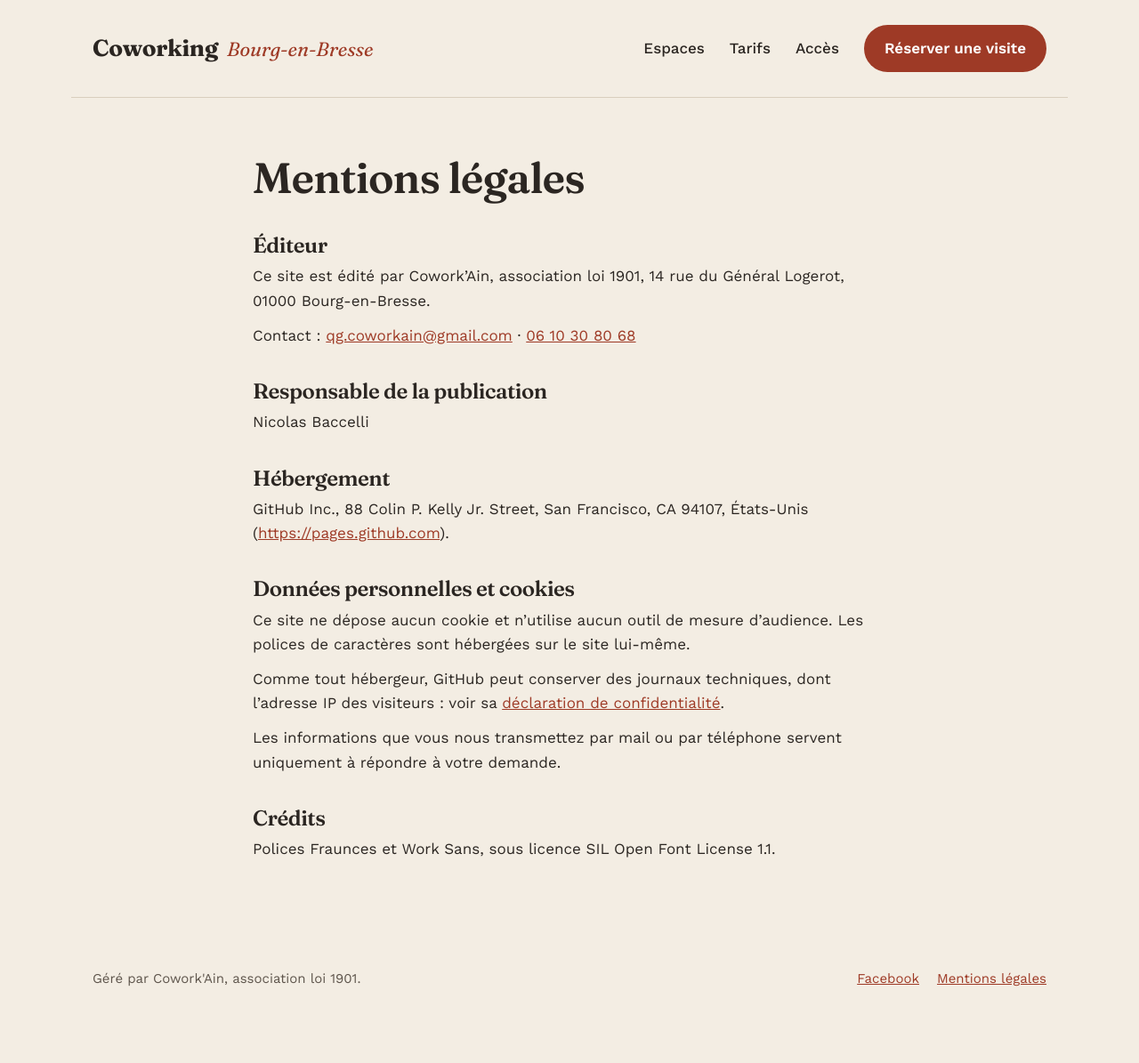
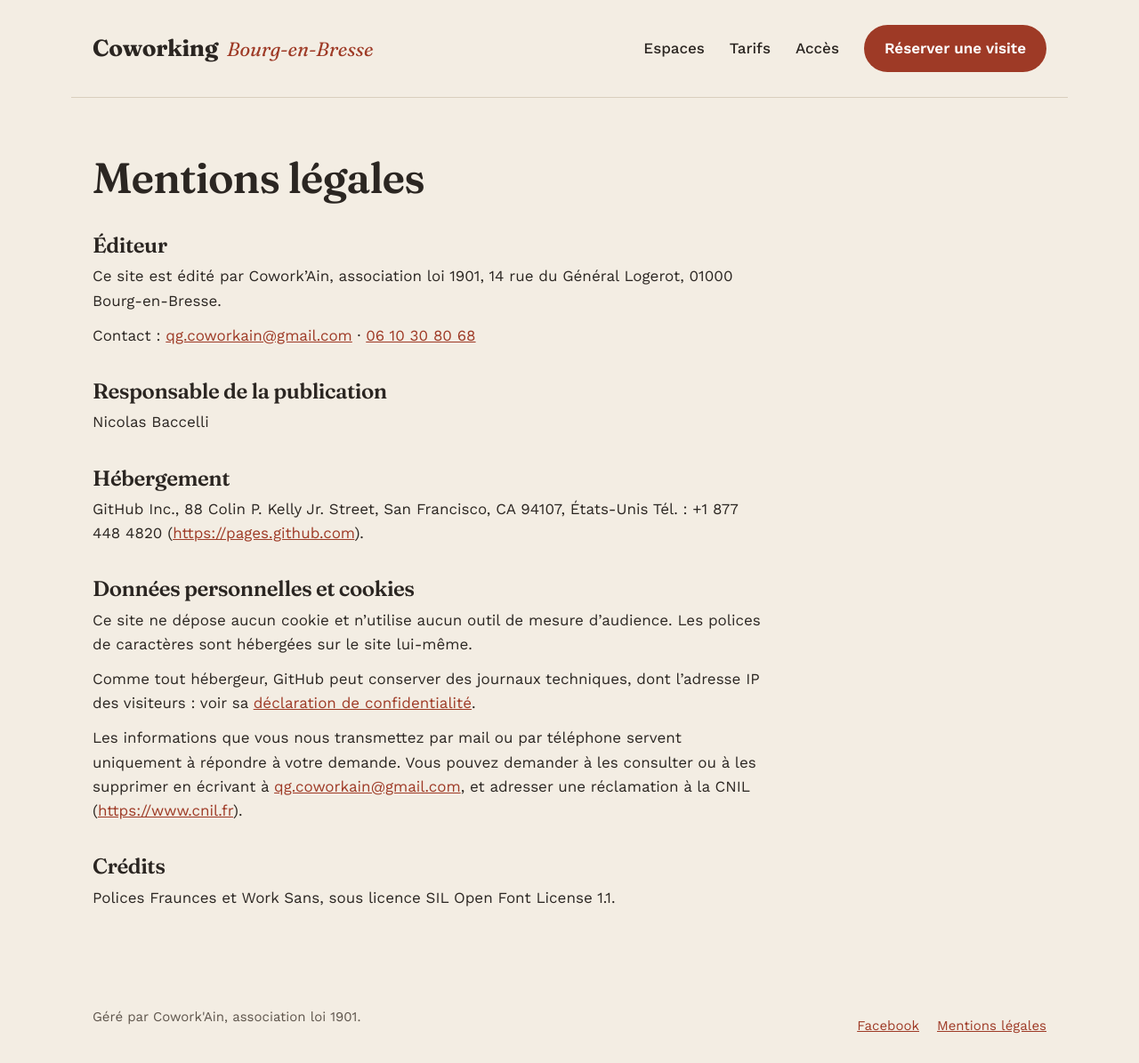
Before and after one commit to chocobn69/coworking-bourg, a Jekyll site: the page built from mentions-legales.md, in a window 1280 px wide. Shown: the whole page at 89% size. Built offline with Jekyll 4.4.1, drawn with Linux system fonts in a browser that asks for light colours; before the commit the page ends 1144 px from its top, so only the background shows below that.

Commit message:
Apply review fixes: no default theme, touch targets, French typography
Co-Authored-By: Claude Opus 5.5 <noreply@anthropic.com>

```diff
--- a/_config.yml
+++ b/_config.yml
@@ -8,6 +8,7 @@ url: "https://www.coworking-bourg.fr"
 baseurl: ""
 lang: fr
 locale: fr_FR
+theme: null
 
 webmaster_verifications:
   google: omjtwlAwENW3ic3Nw6-ZVjn3lwXdwK5TZl1S9A-g4Cs
@@ -28,3 +29,4 @@ exclude:
   - Gemfile.lock
   - vendor/
   - node_modules/
+  - CNAME
--- a/assets/css/main.css
+++ b/assets/css/main.css
@@ -68,6 +68,10 @@ a:hover {
   color: var(--encre);
 }
 
+a[href^="tel:"] {
+  white-space: nowrap;
+}
+
 :focus-visible {
   outline: 3px solid var(--brique);
   outline-offset: 3px;
@@ -109,6 +113,10 @@ address {
 
 .evitement:focus {
   top: 8px;
+}
+
+.evitement:hover {
+  color: var(--papier);
 }
 
 .doux {
@@ -222,6 +230,9 @@ address {
 }
 
 .menu a:not(.bouton) {
+  display: inline-flex;
+  align-items: center;
+  min-height: 44px;
   color: var(--encre);
   text-decoration: none;
 }
@@ -320,6 +331,8 @@ address {
   position: relative;
   flex: 1 1 400px;
   min-width: 0;
+  max-width: 440px;
+  margin-inline: auto;
   height: 440px;
 }
 
@@ -557,7 +570,7 @@ address {
   flex-wrap: wrap;
   justify-content: space-between;
   gap: 16px;
-  padding-block: 32px;
+  padding-block: 20px;
   color: var(--texte-pied);
   font-size: 15px;
 }
@@ -567,11 +580,20 @@ address {
   gap: 20px;
 }
 
+.pied nav a {
+  display: inline-flex;
+  align-items: center;
+  min-height: 44px;
+}
+
 /* Pages simples : mentions légales, 404 */
 
 .page {
+  padding-block: 64px 88px;
+}
+
+.page > * {
   max-width: 760px;
-  padding-block: 64px 88px;
 }
 
 .page h1 {
--- a/index.html
+++ b/index.html
@@ -46,7 +46,7 @@ redirect_from:
     </div>
     <div>
       <h2>Entre collègues</h2>
-      <p>Une association gérée par ses coworkers : des prix justes et une vraie vie de bureau.</p>
+      <p>Une association gérée par ses coworkers&nbsp;: des prix justes et une vraie vie de bureau.</p>
     </div>
   </div>
 </section>
@@ -88,7 +88,7 @@ redirect_from:
 <section id="tarifs" class="conteneur section tarifs">
   <div class="tarifs-intro">
     <h2 class="titre-section">Tarifs</h2>
-    <p class="doux">Tous les prix sont TTC. Inclus dans chaque formule :</p>
+    <p class="doux">Tous les prix sont TTC. Inclus dans chaque formule&nbsp;:</p>
     <ul class="services">
       {%- for service in site.data.services %}
       <li>{{ service }}</li>
--- a/mentions-legales.md
+++ b/mentions-legales.md
@@ -13,7 +13,7 @@ permalink: /mentions-legales/
 Ce site est édité par {{ infos.association }}, association loi 1901,
 {{ infos.adresse.rue }}, {{ infos.adresse.code_postal }} {{ infos.adresse.ville }}.
 
-Contact : [{{ infos.mail }}](mailto:{{ infos.mail }}) · [{{ infos.telephone }}](tel:{{ infos.telephone_international }})
+Contact&nbsp;: [{{ infos.mail }}](mailto:{{ infos.mail }}) · [{{ infos.telephone }}](tel:{{ infos.telephone_international }})
 
 ## Responsable de la publication
 
@@ -22,17 +22,19 @@ Contact : [{{ infos.mail }}](mailto:{{ infos.mail }}) · [{{ infos.telephone }}]
 ## Hébergement
 
 GitHub Inc., 88 Colin P. Kelly Jr. Street, San Francisco, CA 94107, États-Unis
-([https://pages.github.com](https://pages.github.com)).
+Tél.&nbsp;: +1 877 448 4820 ([https://pages.github.com](https://pages.github.com)).
 
 ## Données personnelles et cookies
 
 Ce site ne dépose aucun cookie et n'utilise aucun outil de mesure d'audience. Les polices de caractères sont
 hébergées sur le site lui-même.
 
-Comme tout hébergeur, GitHub peut conserver des journaux techniques, dont l'adresse IP des visiteurs : voir sa
+Comme tout hébergeur, GitHub peut conserver des journaux techniques, dont l'adresse IP des visiteurs&nbsp;: voir sa
 [déclaration de confidentialité](https://docs.github.com/fr/site-policy/privacy-policies/github-general-privacy-statement).
 
 Les informations que vous nous transmettez par mail ou par téléphone servent uniquement à répondre à votre demande.
+Vous pouvez demander à les consulter ou à les supprimer en écrivant à [{{ infos.mail }}](mailto:{{ infos.mail }}),
+et adresser une réclamation à la CNIL ([https://www.cnil.fr](https://www.cnil.fr)).
 
 ## Crédits
 
```
Also changed, not shown: _layouts/redirect.html (added, +13 -0 lines), 1 other file.
